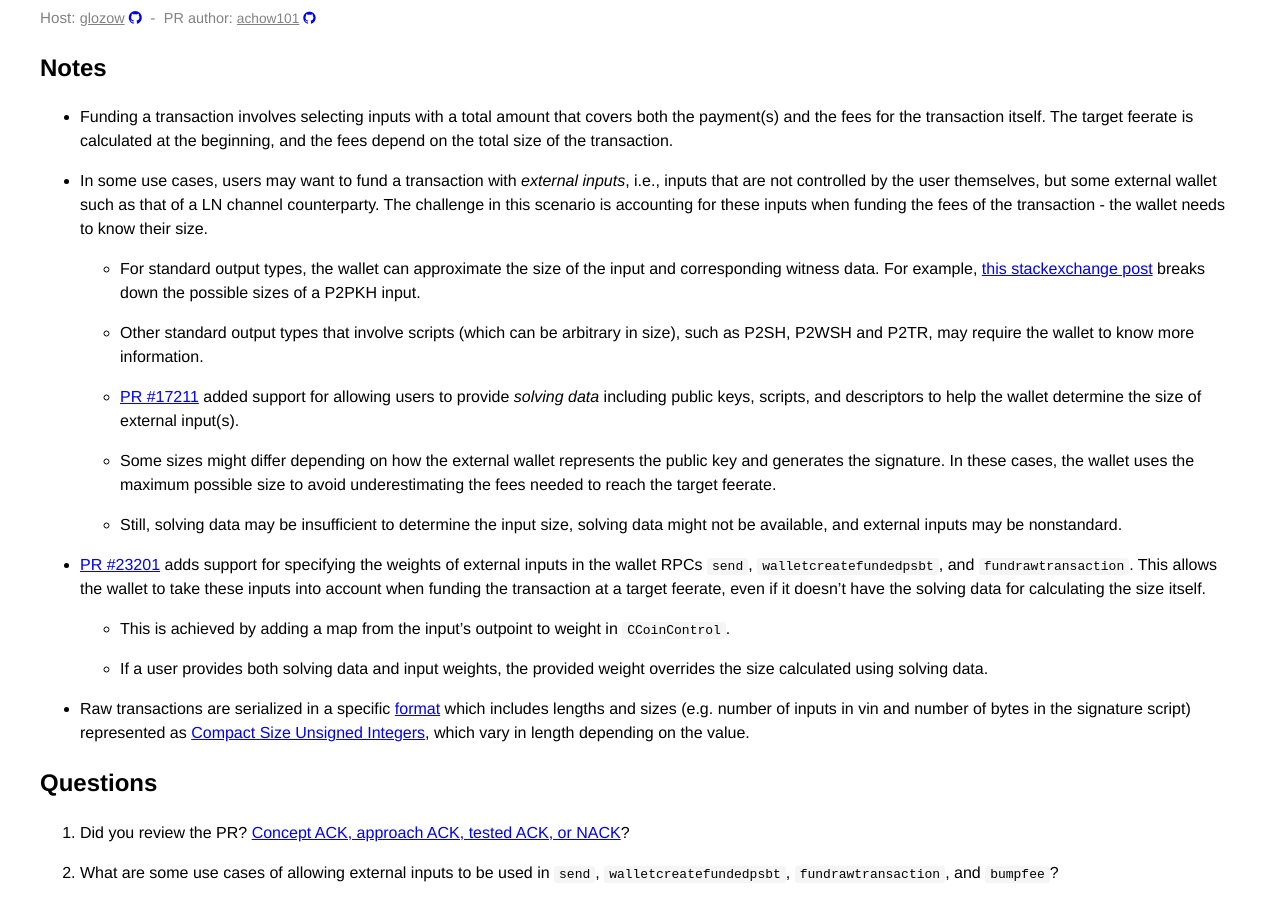
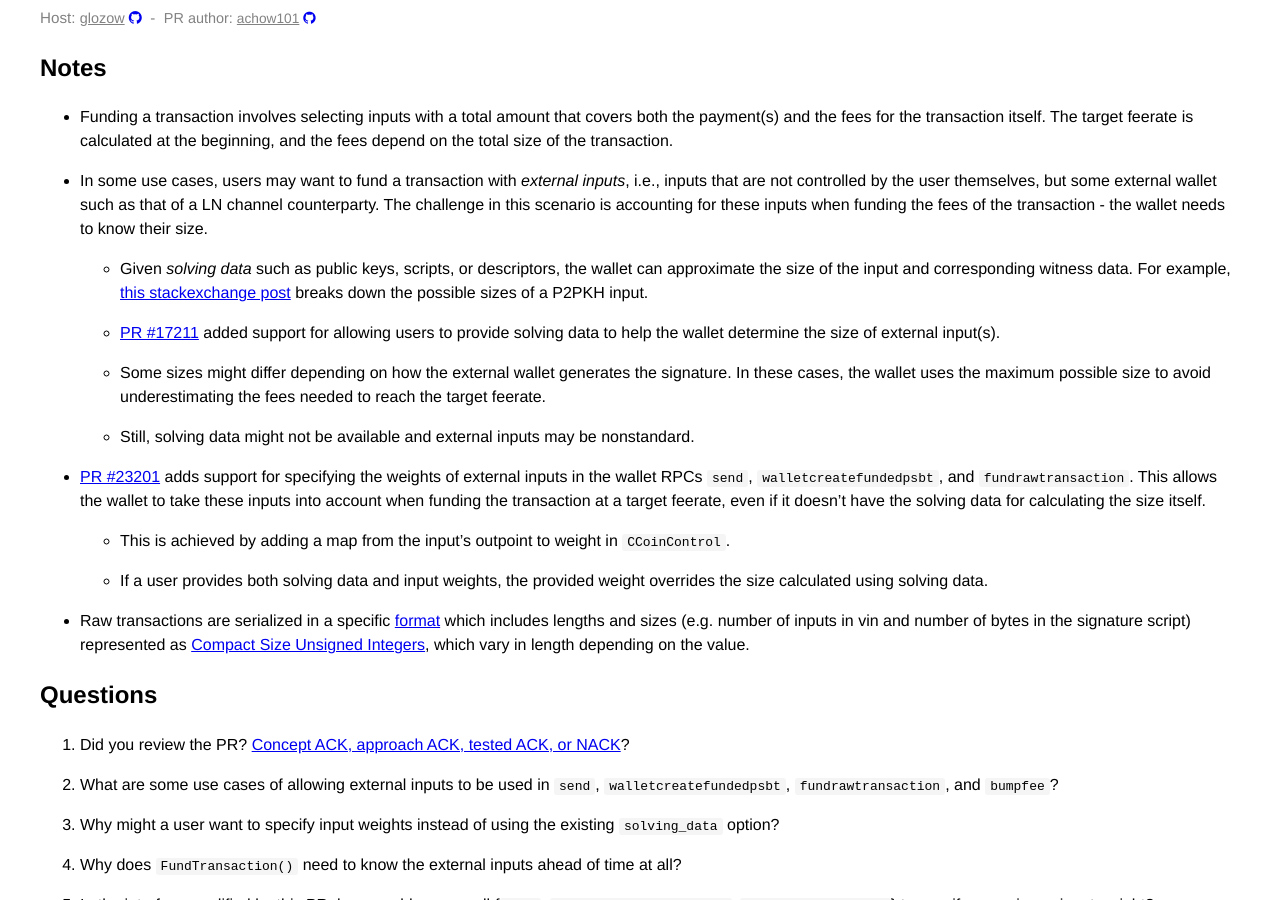
Before and after one commit to bitcoin-core-review-club/website, a Jekyll site: the page built from _posts/2022-01-19-#23201.md, in a window 1280 px wide and 900 px high, scrolled down 324 px. Built offline with Jekyll 4.4.1, drawn with Linux system fonts in a browser that asks for light colours.

Commit message:
n23201 notes corrections

```diff
--- a/_posts/2022-01-19-#23201.md
+++ b/_posts/2022-01-19-#23201.md
@@ -21,24 +21,19 @@
   channel counterparty. The challenge in this scenario is accounting for these inputs when funding
   the fees of the transaction - the wallet needs to know their size.
 
-    - For standard output types, the wallet can approximate the size of the input and corresponding
-      witness data. For example,
-[this stackexchange post](https://bitcoin.stackexchange.com/questions/48279/how-big-is-the-input-of-a-p2pkh-transaction)
+    - Given *solving data* such as public keys, scripts, or descriptors, the wallet can approximate
+      the size of the input and corresponding witness data. For example,
+      [this stackexchange post](https://bitcoin.stackexchange.com/questions/48279/how-big-is-the-input-of-a-p2pkh-transaction)
       breaks down the possible sizes of a P2PKH input.
 
-    - Other standard output types that involve scripts (which can be arbitrary in size), such as
-      P2SH, P2WSH and P2TR, may require the wallet to know more information.
+    - [PR #17211](https://github.com/bitcoin/bitcoin/pull/17211) added support for allowing
+      users to provide solving data to help the wallet determine the size of external input(s).
 
-    - [PR #17211](https://github.com/bitcoin/bitcoin/pull/17211) added support for allowing
-      users to provide *solving data* including public keys, scripts, and descriptors to help the
-      wallet determine the size of external input(s).
+    - Some sizes might differ depending on how the external wallet generates the signature. In these
+      cases, the wallet uses the maximum possible size to avoid underestimating the fees needed to
+      reach the target feerate.
 
-    - Some sizes might differ depending on how the external wallet represents the public key and
-      generates the signature. In these cases, the wallet uses the maximum possible size to avoid
-      underestimating the fees needed to reach the target feerate.
-
-    - Still, solving data may be insufficient to determine the input size, solving data might not be
-      available, and external inputs may be nonstandard.
+    - Still, solving data might not be available and external inputs may be nonstandard.
 
 * [PR #23201](https://github.com/bitcoin/bitcoin/pull/23201) adds support for specifying the weights
   of external inputs in the wallet RPCs `send`, `walletcreatefundedpsbt`, and `fundrawtransaction`.
```
